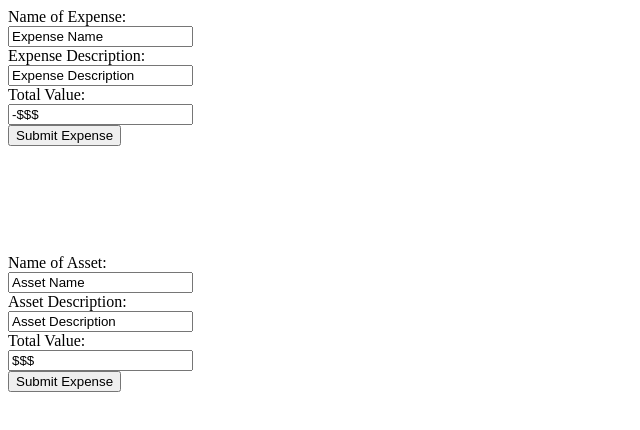
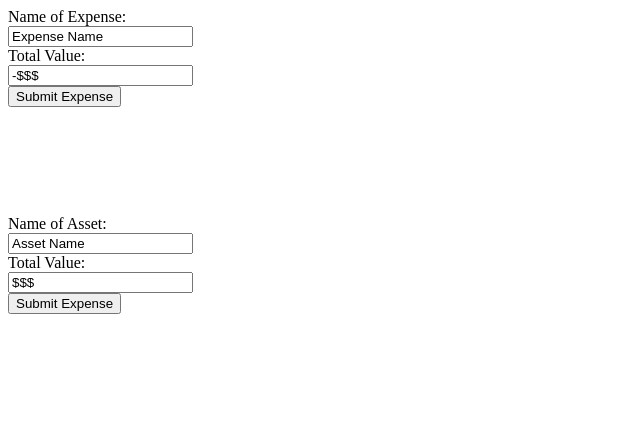
Before and after one commit to jamave-bot/flatiron-finance-frontend, a plain HTML site: page index.html in a window 1280 px wide. Shown: the whole page, without its empty margins (0-640 px from the left). Drawn offline with Linux system fonts and the light colour scheme.

Commit message:
basic HTML skeleton done

```diff
--- a/index.html
+++ b/index.html
@@ -18,9 +18,6 @@
             <label for="expenseName">Name of Expense: </label><br>
             <input type="text" id="expenseName" name="expenseName" value="Expense Name"><br>
 
-            <label for="expenseDescription">Expense Description: </label><br>
-            <input type="text" id="expenseDescription" name="expenseDescription" value="Expense Description"><br>
-
             <label for="totalExpenseValue">Total Value:</label><br>
             <input type="text" id="totalExpenseValue" name="totalExpenseValue" value="-$$$"><br>
 
@@ -33,9 +30,6 @@
         <form id = 'assets-form'>
             <label for="assetsName">Name of Asset: </label><br>
             <input type="text" id="assetsName" name="assetsName" value="Asset Name"><br>
-
-            <label for="assetsDescription">Asset Description: </label><br>
-            <input type="text" id="assetsDescription" name="assetsDescription" value="Asset Description"><br>
 
             <label for="totalAssetValue">Total Value:</label><br>
             <input type="text" id="totalAssetValue" name="totalAssetValue" value="$$$"><br>
--- a/index.js
+++ b/index.js
@@ -2,4 +2,5 @@ const nameDiv = document.getElementById('name');
 const expensesDiv = document.getElementById('expenses');
 const assetsDiv = document.getElementById('assets');
 const totalDiv = document.getElementById('total');
-const expensesForm = document.getElementById('expenses-form')
+const expensesForm = document.getElementById('expenses-form');
+const assetsForm = document.getElementById('assets-form');
```
